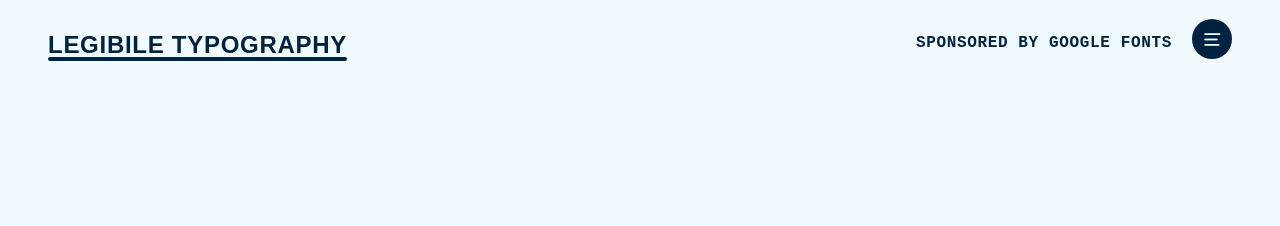
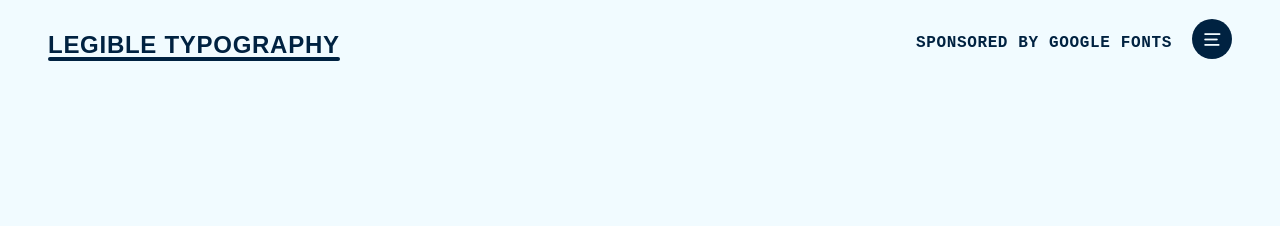
Before and after one commit to rosettatype/legible-typography, a Jekyll site: the page built from _glossary/logmar.md, in a window 1280 px wide. Shown: the top 226 px of the page. Built offline with Jekyll 4.4.1, drawn with Linux system fonts in a browser that asks for light colours; some web fonts are replaced; a script that is not in the unit is left out.

Commit message:
...typos in domain name

```diff
--- a/CNAME
+++ b/CNAME
@@ -1 +1 @@
-legibile-typography.com
+legible-typography.com
--- a/_config.yml
+++ b/_config.yml
@@ -18,14 +18,14 @@
 # You can create any custom variable you would like, and they will be accessible
 # in the templates via {{ site.myvariable }}.
 
-title: Legibile Typography
+title: Legible Typography
 # email: info@legible-typography.com
 description: >- # this means to ignore newlines until "baseurl:"
   Understanding the important role of typography in reading is a key subject that designers should know and learn about. Design for reading is an enormous responsibility that we should face and resolve correctly.
   In these pages you will find an explanation of how one reads, the movement of our eyes when we read, how we recognize words. You will find excellent material of a diverse nature and complexity that will help understand the basic princi- ples of typography, wrong ideas and practices that are common in the profession, and advanced concepts of reading on the screen supported by scientific research.
   The mastery detail of how to regard type is fully developed by Mary C. Dyson who has devoted her academic life to searching for answers and convey designers of her findings.
 baseurl: "" # the subpath of your site, e.g. /blog
-url: "https://legibile-typography.com" # the base hostname & protocol for your site, e.g. http://example.com
+url: "https://legible-typography.com" # the base hostname & protocol for your site, e.g. http://example.com
 
 # Build settings
 theme: minima
```
